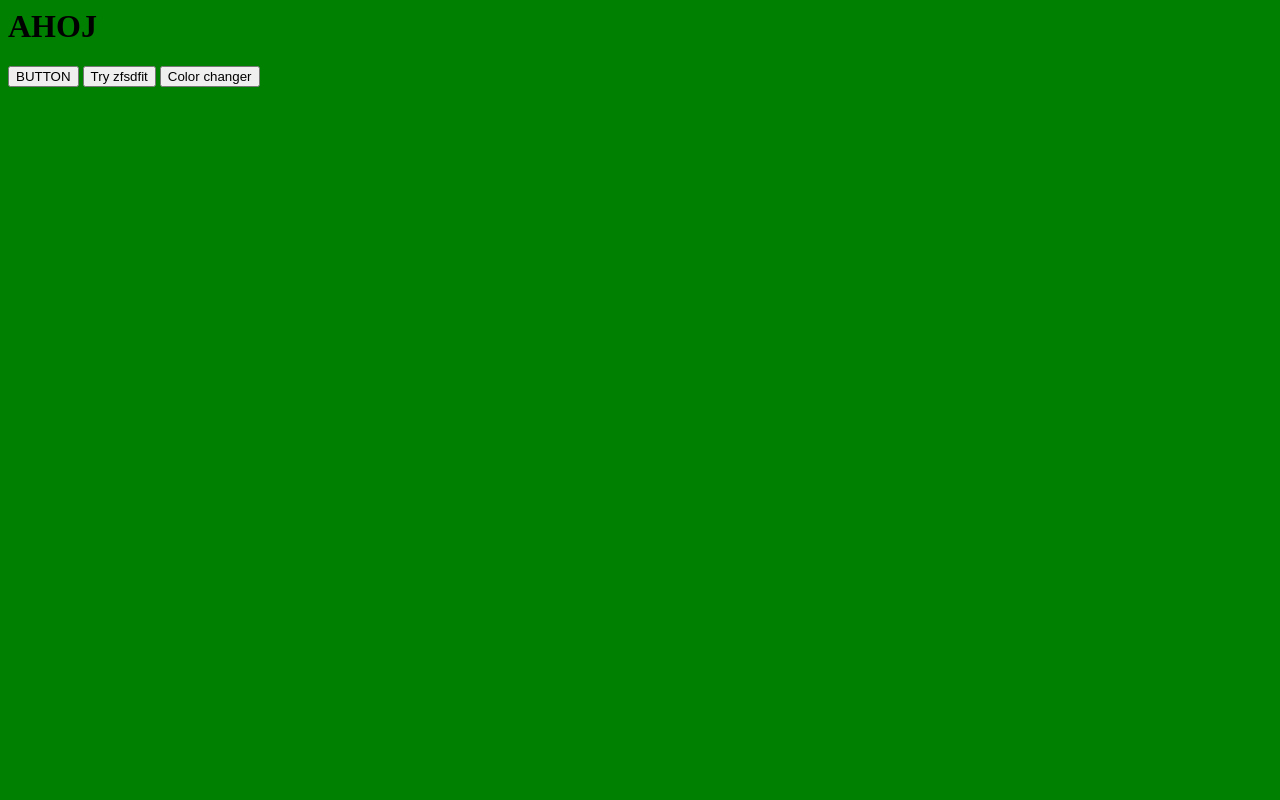
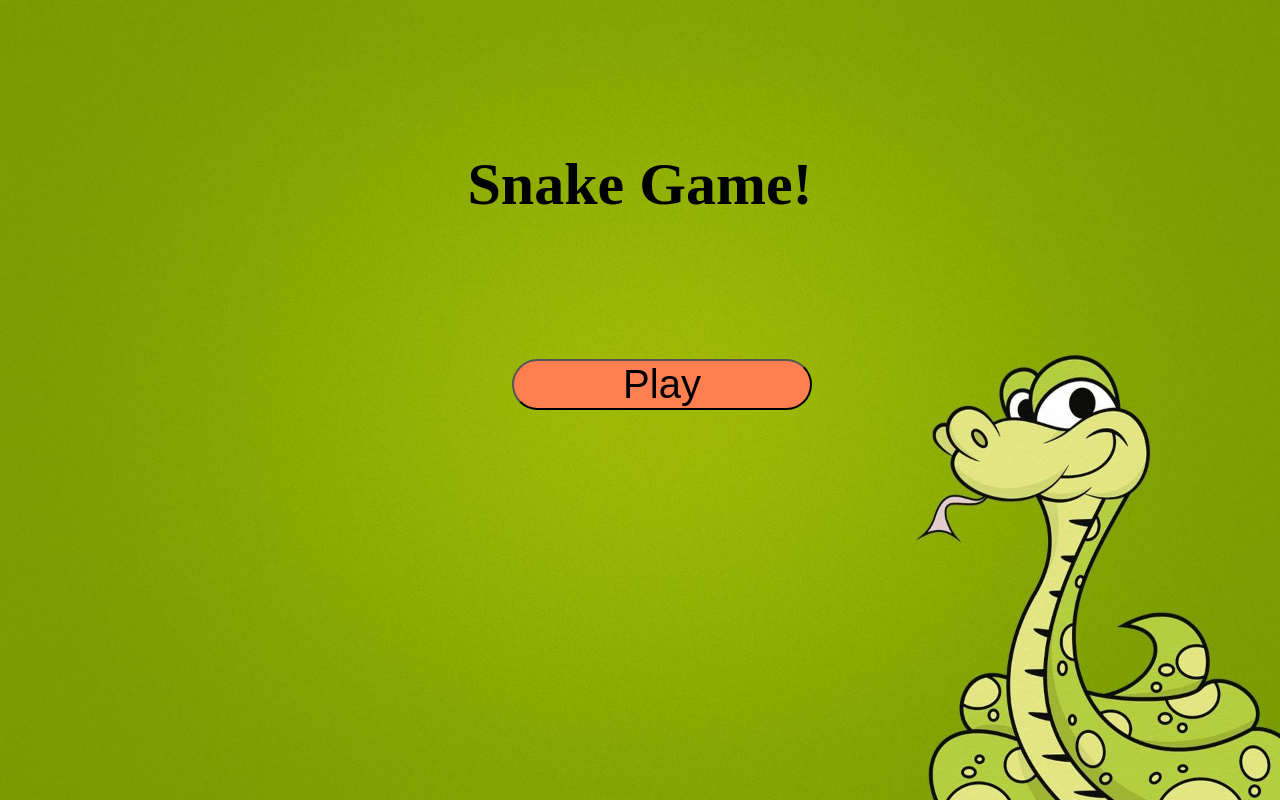
Before and after one commit to MrDalo/JavaScript, a plain HTML site: page index.html in a window 1280 px wide. Drawn offline with Linux system fonts and the light colour scheme.

Commit message:
Create introduction page

```diff
--- a/index.html
+++ b/index.html
@@ -4,10 +4,20 @@
   <script src="script.js" defer></script>
 </head>
 <body id="main">
-    <h1 id="nadpis">Hello world!</h1>
-    <button>BUTTON</button>
+  <div id='mainScreen'>
 
-    <input type="button" id="myBtn" onclick="myFunction()" value="Try zfsdfit">
-    <button type="button" value="COLOR changer" id="changer" onclick="change_color()">Color changer</button>
+
+    <h1 id="nadpis" class="menu">Snake Game!</h1>
+
+    <div id="head"></div>
+
+    <button type="button" class="menu" id="play" onclick="play_function()">Play</button>
+
+
+
+  </div>
+
+
+
 </body>
 </html>
--- a/script.js
+++ b/script.js
@@ -1,17 +1,63 @@
-document.getElementById("nadpis").innerHTML="AHOJ";
-var x = document.getElementById("myBtn").value;
-console.log(x);
 
-function myFunction(x){
-    for(i = 0; i < 10; i++){
-        console.log(i);
-    }
-    x = "INININ";
-    console.log(x);
+var snake = {x: 10, y: 11};
+
+function movement(){
+
+    snake.x+=5;
+    snake.y+=5;
+
+    document.getElementById('head').style.left = snake.x+'px';
+    document.getElementById('head').style.top = snake.y+'px';
+
+
+    console.log(snake);
+
 }
 
-function change_color(){
-    document.getElementById('main').style.backgroundColor = 'red';
-    console.log("ASDASDASDAS");
+
+function backGround(){
+    document.getElementById('main').style.backgroundColor='green';
+    document.getElementById('main').style.backgroundImage='';
+    document.getElementById('mainScreen').style.backgroundColor='green';
+    document.getElementById('mainScreen').style.backgroundImage='';
+    console.log("SOM TUUU");
 
 }
+
+function gameStart(controlNumber){
+
+
+
+
+    window.setInterval(function(){movement();}, 100);
+
+}
+
+
+function play_function(){
+    //deleting every elements in site
+    var pageElements = document.getElementsByClassName('menu');
+    for(i = 0; i < pageElements.length; i ++){
+        pageElements[i].style.display = 'none';
+        console.log(pageElements[i])
+    }
+
+    //adding snake in web page
+    var snake = document.getElementById('head');
+    snake.style.display = 'inline-block';
+    snake.style.width = "10px";
+    snake.style.height = "10px";
+
+
+    //chagne background
+    backGround();
+
+    //call function gameStart
+    gameStart(0);
+
+
+
+    //document.getElementsByClassName("menu").style.display = "none";
+    console.log("HERE");
+
+}
--- a/style.css
+++ b/style.css
@@ -1,3 +1,53 @@
+#mainScreen{
+    background-image: url(image.jpg);
+    height: 100%;
+
+
+    /* Center and scale the image nicely */
+    background-size: cover;
+    background-position: center;
+    background-repeat: no-repeat;
+
+
+}
+
 body{
-    background-color: green;
+    margin: 0;
 }
+
+#head{
+    width: 200px;
+    height: 200px;
+    background-color: aqua;
+    position: relative;
+    right: 40px;
+    left: 40px;
+    top: 20px;
+    border-radius: 50px;
+    border-color: grey;
+    border-style: solid;
+    display: none;
+
+}
+
+#nadpis{
+    font-size: 60px;
+    font-weight: 600;
+    text-align: center;
+    padding-top: 150px;
+
+
+}
+
+#play{
+    width: 300px;
+    background-color: coral;
+    border-radius: 50px;
+    font-size: 40px;
+    position: relative;
+    margin-left: 40%;
+
+    top: 100px;
+
+
+}
```
Also changed, not shown: image – kópia.jpg (added), image.jpg (added).
